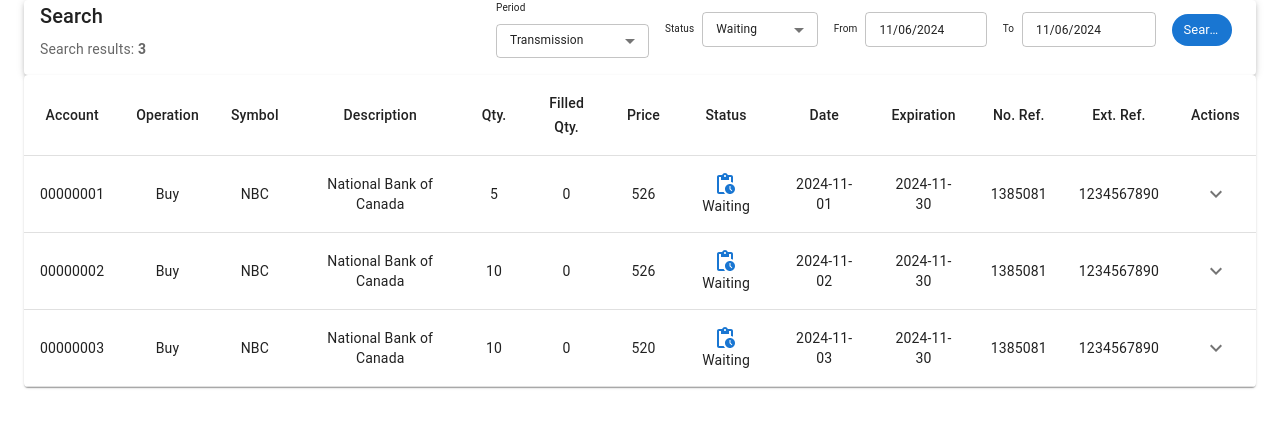
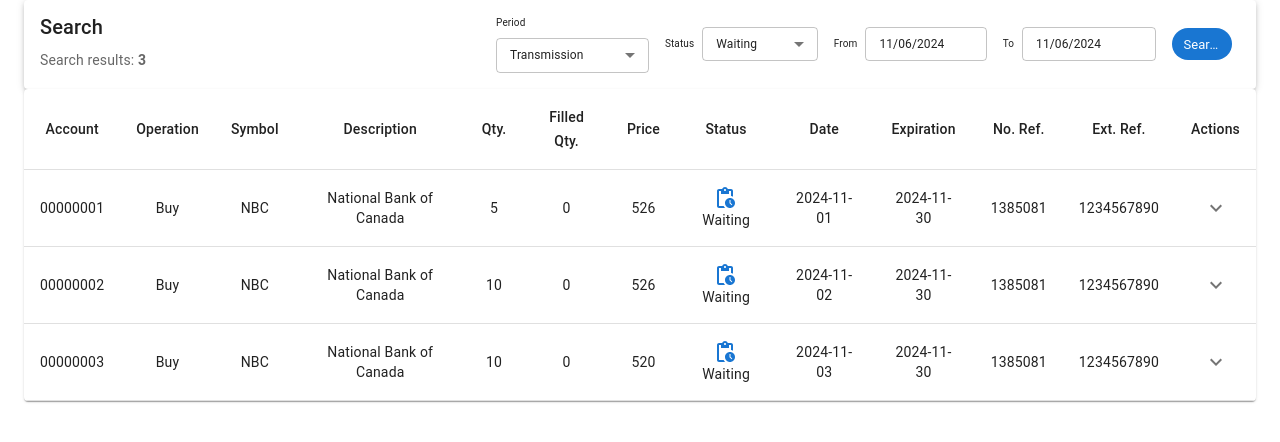
Before and after one commit to thongrodw/ATA-FE, a React (Create React App) app: page / in a window 1280 px wide. Shown: the top 442 px of the page. Built offline with nearby package versions, Linux system fonts and the light colour scheme.

Commit message:
Update filter.js

```diff
--- a/src/components/Filter.js
+++ b/src/components/Filter.js
@@ -24,7 +24,7 @@
         <Paper elevation={3} sx={{ padding: 2, marginBottom: 2, maxWidth: 'xl', margin: '0 auto' }}>
             <Grid container spacing={2} alignItems="center"></Grid>
             <Grid container spacing={2} alignItems="center">
-                <Grid item xs={12} sm={4} md={2}>
+                <Grid item xs={12} sm={4} md={2} marginTop={1}>
                     <Typography variant="h6" gutterBottom>
                         Search
                     </Typography>
@@ -34,7 +34,7 @@
                 </Grid>
                 <Grid item xs={12} sm={8} md={10}>
                     <LocalizationProvider dateAdapter={AdapterDayjs}>
-                        <Grid container spacing={2} alignItems="center" justifyContent="flex-end">
+                        <Grid container spacing={2} alignItems="center" justifyContent="flex-end" marginTop={isMobile ? 2 : 0}>
                             <Grid item xs={12} md={2} container alignItems="center" spacing={1}>
                                 {!isMedium && !isMobile && (
                                     <Grid item>
```
